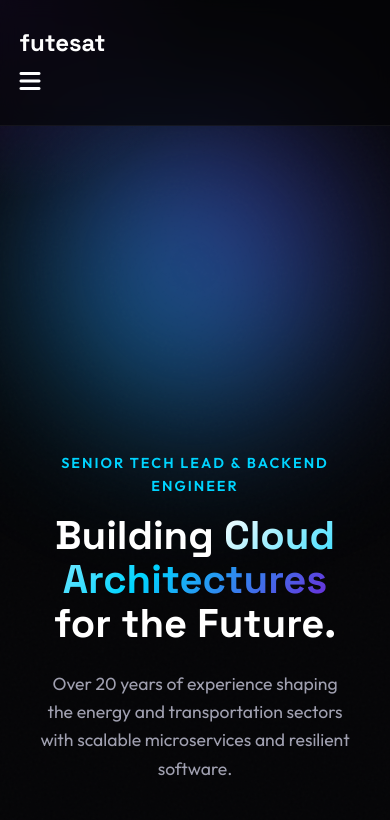
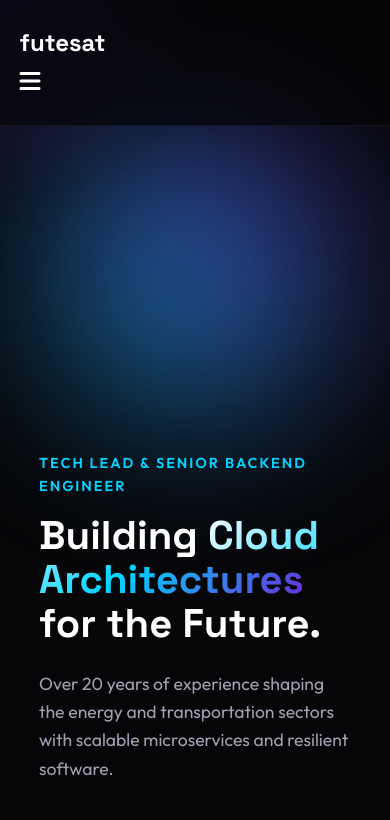
Before and after one commit to futesat/futesat.github.io, a plain HTML site: page index.html in a window 390 px wide. Shown: the top 820 px of the page. Drawn offline with Linux system fonts and the light colour scheme.

Commit message:
style: Adjust hero section title and standardize text alignment to left for hero and overline elements.

```diff
--- a/index.html
+++ b/index.html
@@ -40,7 +40,7 @@
     <main>
         <section id="hero" class="hero-section">
             <div class="hero-content">
-                <p class="overline">Senior Tech Lead & Backend Engineer</p>
+                <p class="overline">Tech Lead & Senior Backend Engineer</p>
                 <h1>Building <span class="gradient-text">Cloud Architectures</span> <br> for the Future.</h1>
                 <p class="hero-desc">Over 20 years of experience shaping the energy and transportation sectors with
                     scalable microservices and resilient software.</p>
--- a/styles.css
+++ b/styles.css
@@ -377,6 +377,7 @@ h6 {
     color: var(--text-secondary);
     margin-bottom: 1rem;
     font-size: 0.9rem;
+    text-align: left;
 }
 
 .timeline-content h3 {
@@ -507,7 +508,7 @@ footer {
     .hero-section {
         flex-direction: column-reverse;
         justify-content: center;
-        text-align: center;
+        text-align: left;
         padding-top: 120px;
     }
 
@@ -558,6 +559,7 @@ footer {
         width: 100%;
         left: auto;
         transform: none;
+        text-align: left;
     }
 }
 
```
